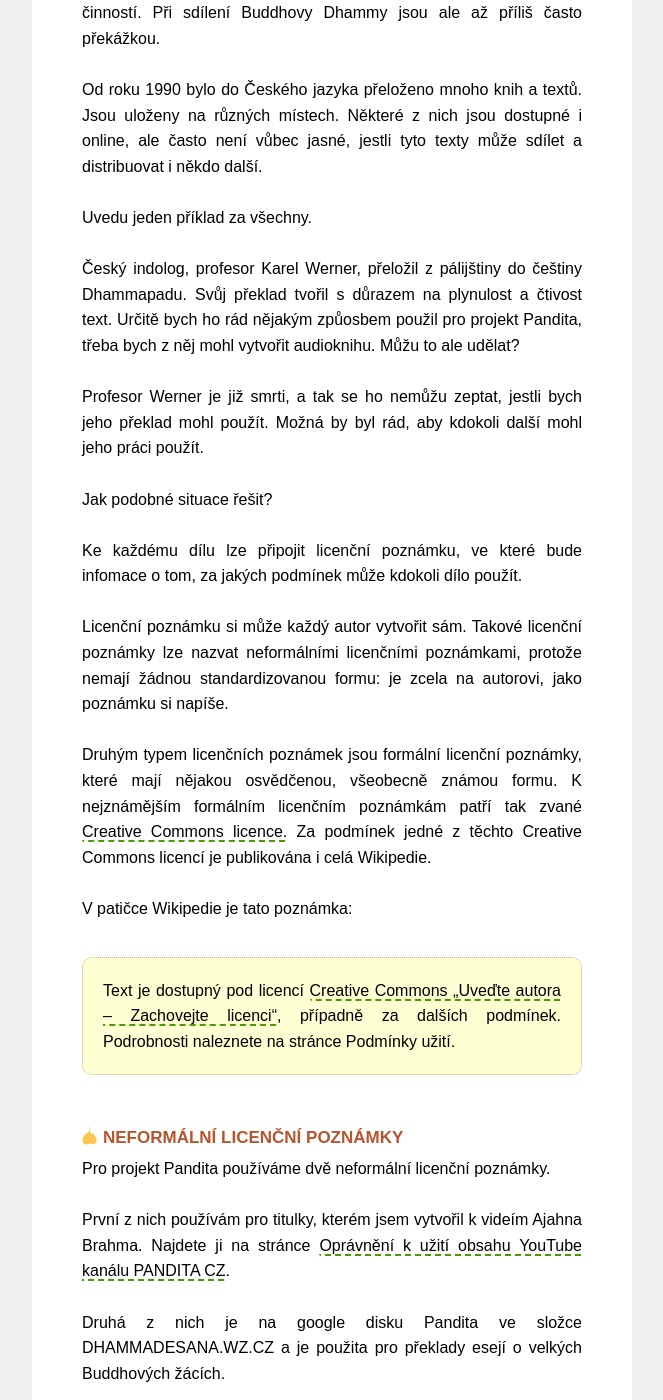
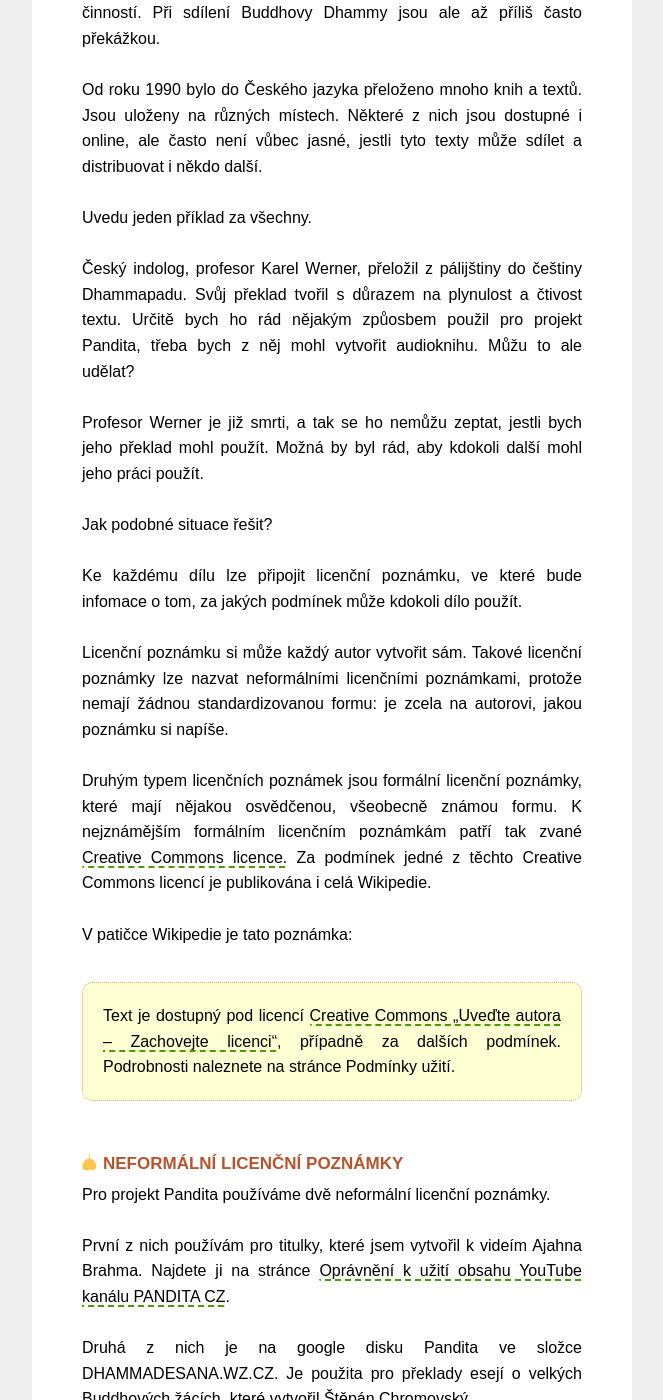
Before and after one commit to Borek78/jak-tvorit-panditu, a Jekyll site: the page built from autorska-prava-a-licencni-poznamky.md, in a window 1280 px wide and 1400 px high, scrolled down 524 px. Shown: the whole window, without its empty margins (308-971 px from the left). Built offline with Jekyll 4.4.1, drawn with Linux system fonts in a browser that asks for light colours; some of the changed text lies outside the part shown.

Commit message:
pred push na web

```diff
--- a/autorska-prava-a-licencni-poznamky.md
+++ b/autorska-prava-a-licencni-poznamky.md
@@ -15,7 +15,7 @@
 
 Uvedu jeden příklad za všechny.<br><br>
 
-Český indolog, profesor Karel Werner, přeložil z pálijštiny do češtiny Dhammapadu. Svůj překlad tvořil s důrazem na plynulost a čtivost text. Určitě bych ho rád nějakým způosbem použil pro projekt Pandita, třeba bych z něj mohl vytvořit audioknihu. Můžu to ale udělat?<br><br>
+Český indolog, profesor Karel Werner, přeložil z pálijštiny do češtiny Dhammapadu. Svůj překlad tvořil s důrazem na plynulost a čtivost textu. Určitě bych ho rád nějakým způosbem použil pro projekt Pandita, třeba bych z něj mohl vytvořit audioknihu. Můžu to ale udělat?<br><br>
 
 Profesor Werner je již smrti, a tak se ho nemůžu zeptat, jestli bych jeho překlad mohl použít. Možná by byl rád, aby kdokoli další mohl jeho práci použít.<br><br>
 
@@ -23,7 +23,7 @@
 
 Ke každému dílu lze připojit licenční poznámku, ve které bude infomace o tom, za jakých podmínek může kdokoli dílo použít.<br><br>
 
-Licenční poznámku si může každý autor vytvořit sám. Takové licenční poznámky lze nazvat neformálními licenčními poznámkami, protože nemají žádnou standardizovanou formu: je zcela na autorovi, jako poznámku si napíše. <br><br>
+Licenční poznámku si může každý autor vytvořit sám. Takové licenční poznámky lze nazvat neformálními licenčními poznámkami, protože nemají žádnou standardizovanou formu: je zcela na autorovi, jakou poznámku si napíše. <br><br>
 
 Druhým typem licenčních poznámek jsou formální licenční poznámky, které mají nějakou osvědčenou, všeobecně známou formu. K nejznámějším formálním licenčním poznámkám patří tak zvané [Creative Commons licence.](https://cs.wikipedia.org/wiki/Creative_Commons) Za podmínek jedné z těchto Creative Commons licencí je publikována i celá Wikipedie. <br><br>
 
@@ -37,9 +37,9 @@
 
 Pro projekt Pandita používáme dvě neformální licenční poznámky.<br><br>
 
-První z nich používám pro titulky, kterém jsem vytvořil k videím Ajahna Brahma. Najdete ji na stránce [Oprávnění k užití obsahu YouTube kanálu PANDITA CZ](opravneni-k-uziti-obsahu-youtube-kanalu-pandita-cz.html).<br><br>
+První z nich používám pro titulky, které jsem vytvořil k videím Ajahna Brahma. Najdete ji na stránce [Oprávnění k užití obsahu YouTube kanálu PANDITA CZ](opravneni-k-uziti-obsahu-youtube-kanalu-pandita-cz.html).<br><br>
 
-Druhá z nich je na google disku Pandita ve složce DHAMMADESANA.WZ.CZ a je použita pro překlady esejí o velkých Buddhových žácích.
+Druhá z nich je na google disku Pandita ve složce DHAMMADESANA.WZ.CZ. Je použita pro překlady esejí o velkých Buddhových žácích, které vytvořil Štěpán Chromovský.
 
 <div class="citace" >
 
```
Also changed, not shown: other parts of autorska-prava-a-licencni-poznamky.md (+1 -1 lines).
